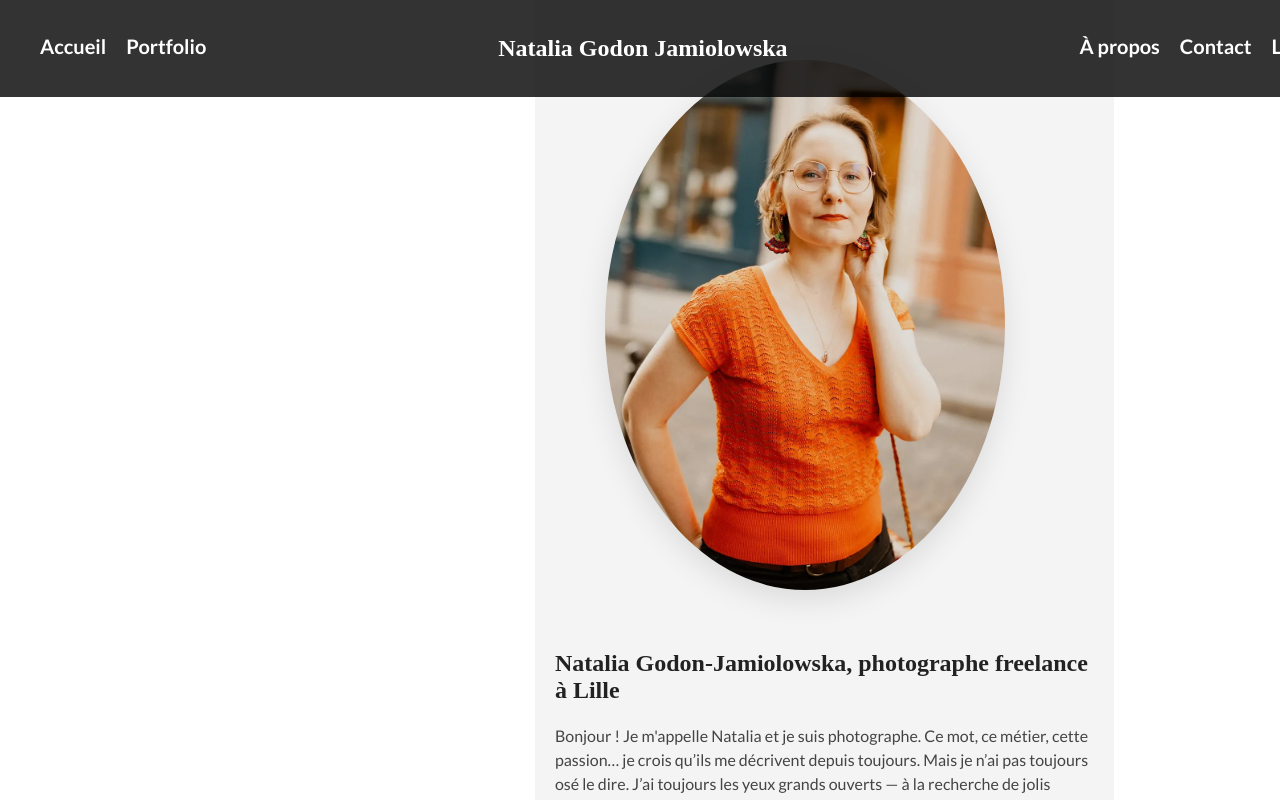
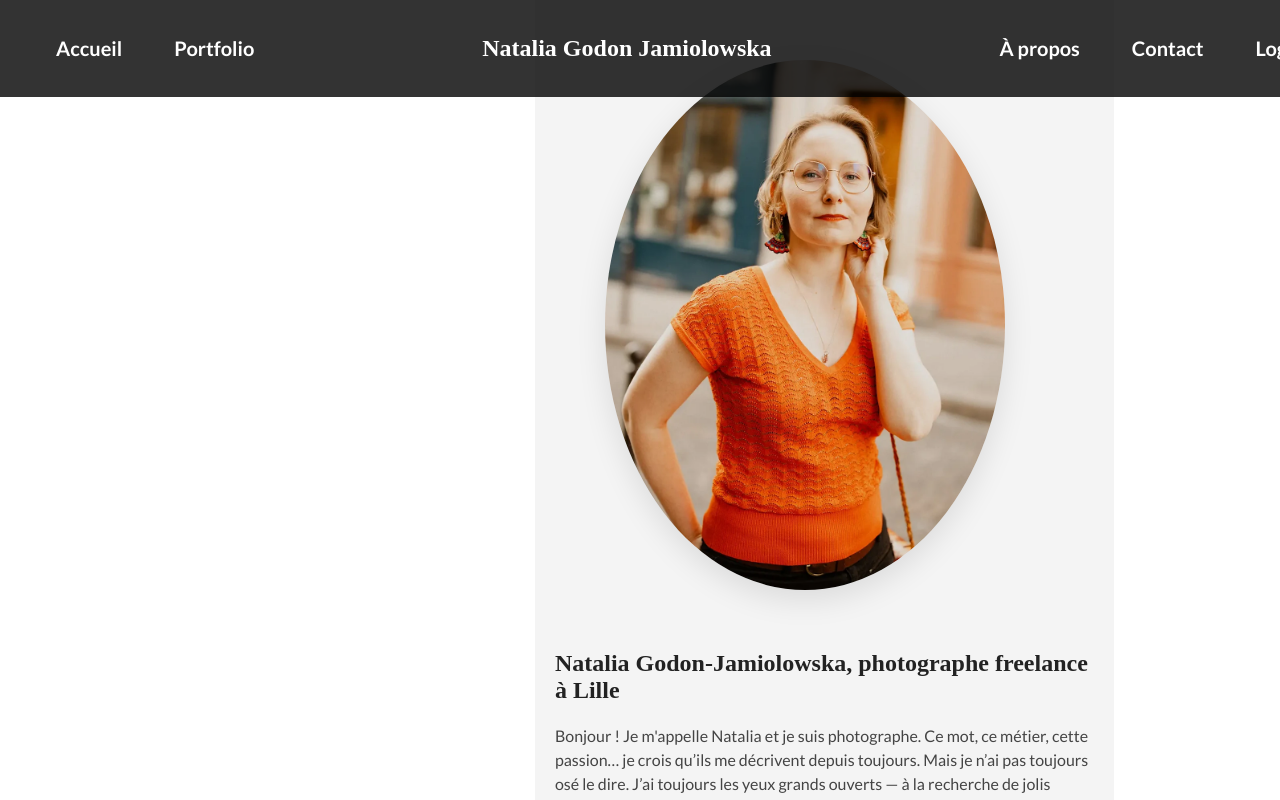
Before and after one commit to jeff397/Natalia-photographe, a React (Vite) app in the folder frontend/: page / in a window 1280 px wide. Shown: the top 800 px of the page. Built offline with nearby package versions, Linux system fonts and the light colour scheme; no server answers; a web font is replaced by a local one.

Commit message:
correction

```diff
--- a/frontend/src/components/Navbar/navbar.css
+++ b/frontend/src/components/Navbar/navbar.css
@@ -44,8 +44,8 @@ a {
   color: #fff; /* texte blanc */
   font-size: 20px;
   font-weight: bold;
-  position: relative;
-  padding-bottom: 5px;
+  padding: 12px 16px; /* augmente la zone cliquable pour le doigt */
+  display: inline-block; /* nécessaire pour que le padding fonctionne */
 }
 
 .menu-link:hover,
```
